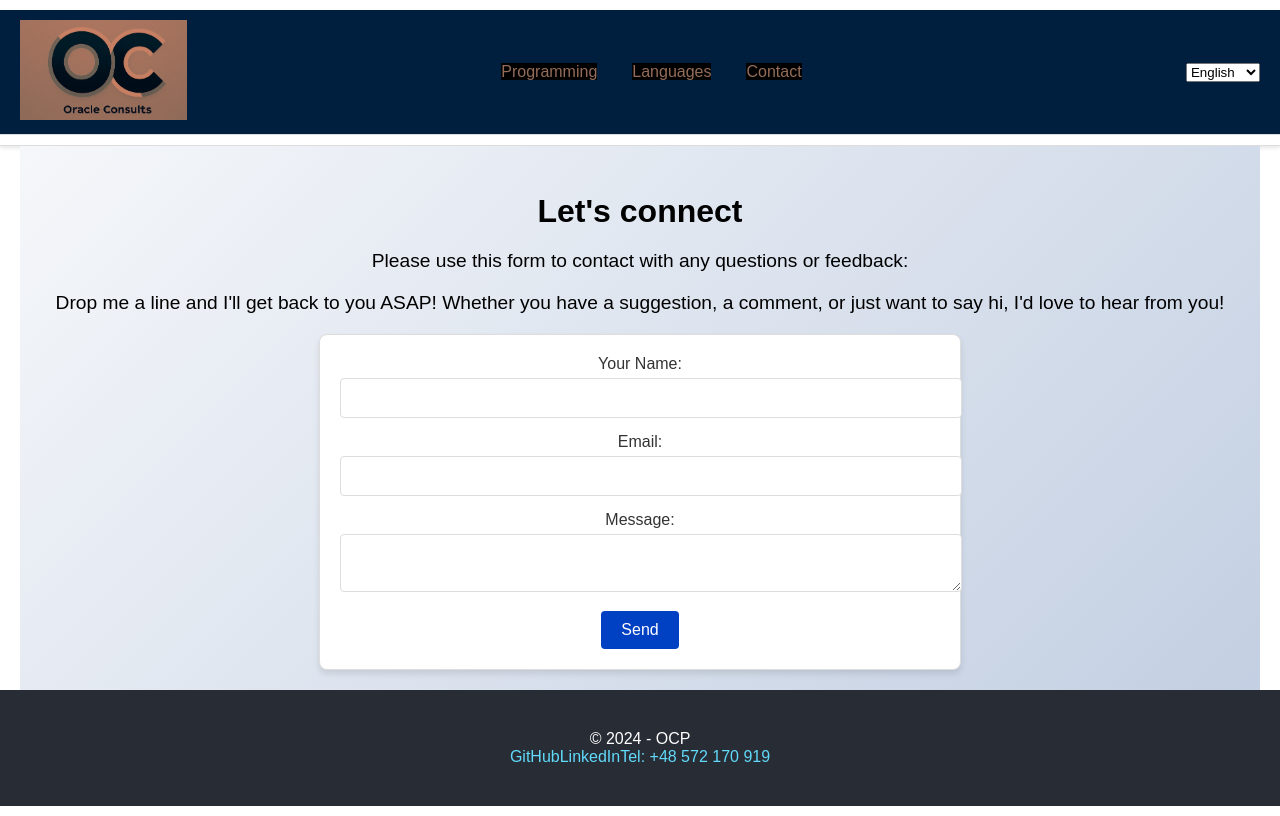
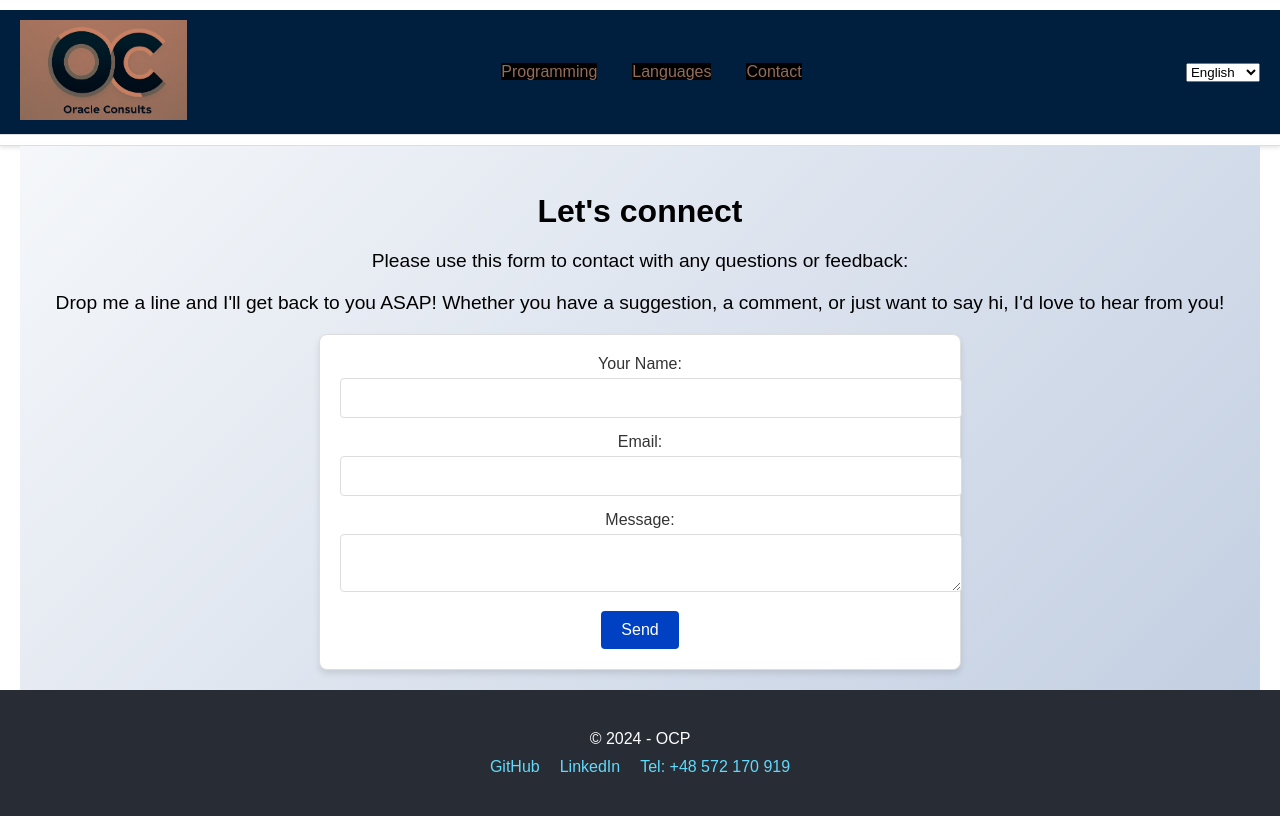
Before and after one commit to stere8/ocp-react, a React (Create React App) app: page /contact in a window 1280 px wide. Built offline with nearby package versions, Linux system fonts and the light colour scheme.

Commit message:
Update Footer.css

```diff
--- a/src/Styles/Footer.css
+++ b/src/Styles/Footer.css
@@ -14,3 +14,16 @@ footer a {
 footer a:hover {
   text-decoration: underline;
 }
+
+.social-links {
+  margin-top: 10px;
+}
+
+.social-links a {
+  margin: 0 10px;
+  color: #61dafb;
+}
+
+.social-links a:hover {
+  text-decoration: underline;
+}
```
